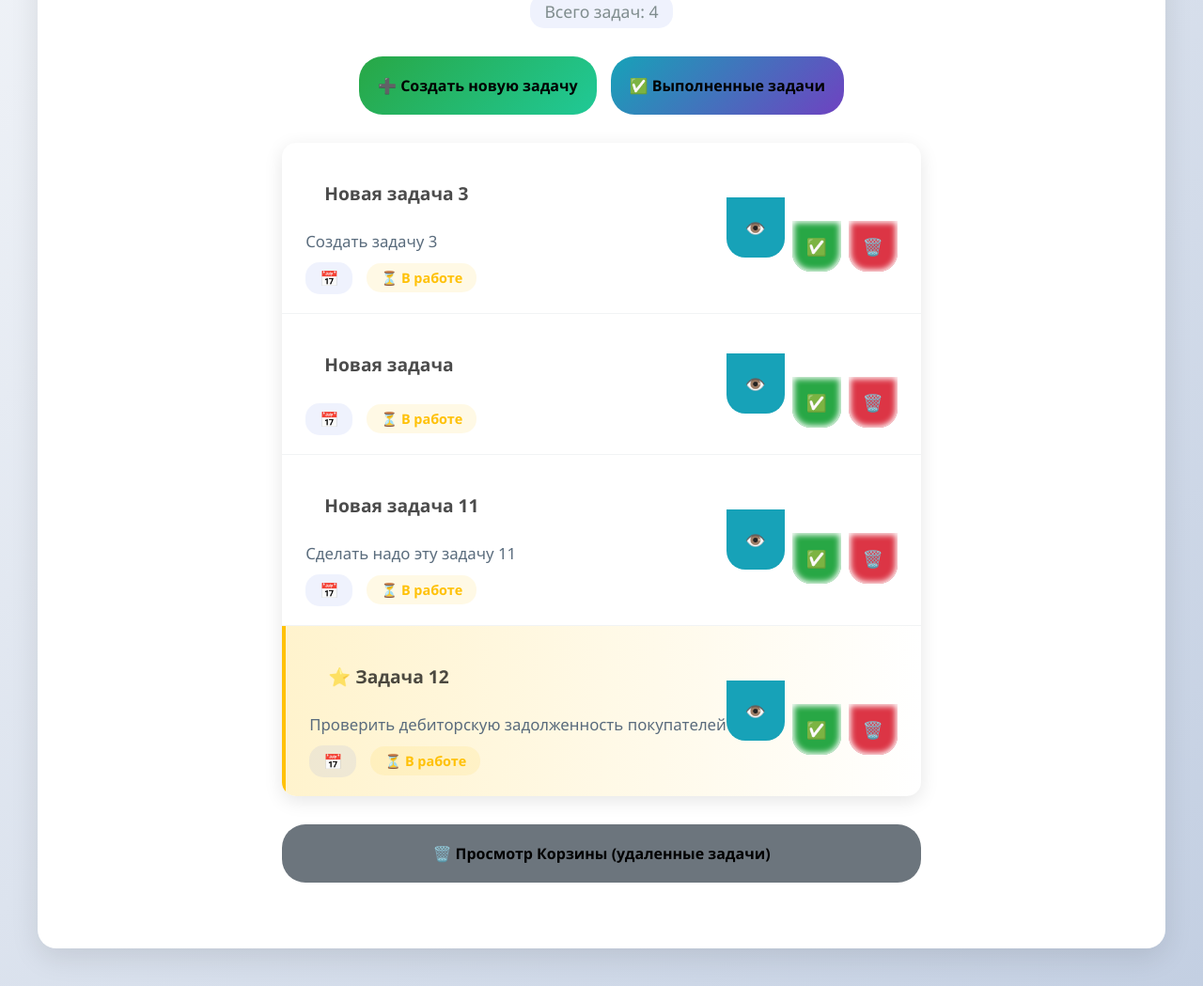
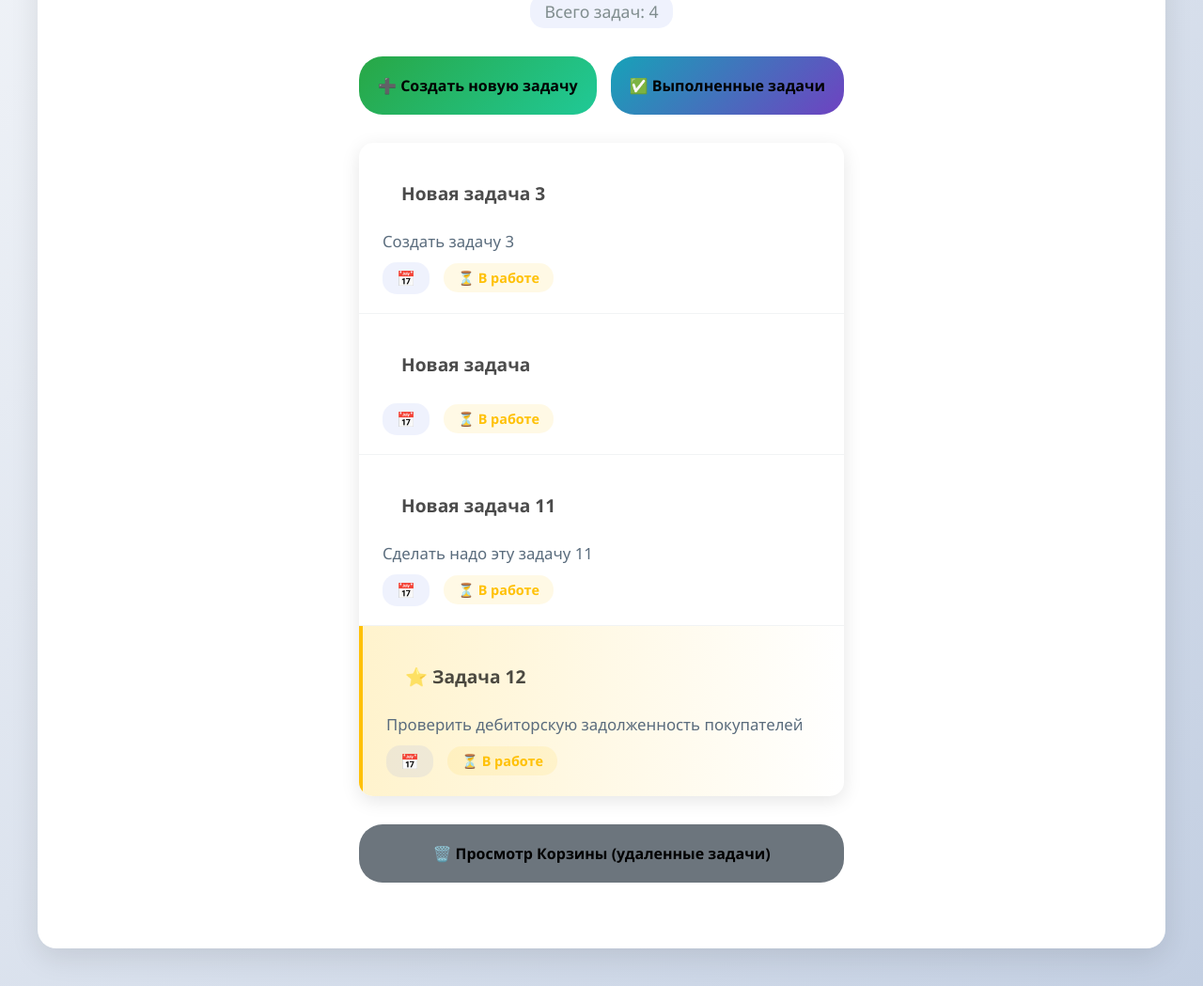
Before and after one commit to yana7777777/financial_analysis, a Django app: page /todo/ in a window 1280 px wide. Shown: the part 394-1443 px from the top of the page at 94% size. Run offline with Django 5.2, Linux system fonts and the light colour scheme; a user stored in the database is signed in; data comes from the database, SQL or seed files in the repository; both versions use the stored data as it was after the commit.

Commit message:
added 22.11.25

```diff
--- a/todo/templates/todo/currenttodos.html
+++ b/todo/templates/todo/currenttodos.html
@@ -46,27 +46,27 @@
                 </div>
             </div>
 
-            <div class="todo-actions">
-                <a href="{% url 'viewtodo' todo.id %}" class="btn view-btn" title="Просмотр">
-                    👁️
-                </a>
+<!--            <div class="todo-actions">-->
+<!--                <a href="{% url 'viewtodo' todo.id %}" class="btn view-btn" title="Просмотр">-->
+<!--                    👁️-->
+<!--                </a>-->
 
-                {% if not todo.completed %}
-                <form action="{% url 'completetodo' todo.id %}" method="POST" class="todo-form">
-                    {% csrf_token %}
-                    <button type="submit" class="btn complete-btn" title="Завершить задачу">
-                        ✅
-                    </button>
-                </form>
-                {% endif %}
+<!--                {% if not todo.completed %}-->
+<!--                <form action="{% url 'completetodo' todo.id %}" method="POST" class="todo-form">-->
+<!--                    {% csrf_token %}-->
+<!--                    <button type="submit" class="btn complete-btn" title="Завершить задачу">-->
+<!--                        ✅-->
+<!--                    </button>-->
+<!--                </form>-->
+<!--                {% endif %}-->
 
-                <form action="{% url 'deletetodo' todo.id %}" method="POST" class="todo-form">
-                    {% csrf_token %}
-                    <button type="submit" class="btn delete-btn" title="Удалить в корзину">
-                        🗑️
-                    </button>
-                </form>
-            </div>
+<!--                <form action="{% url 'deletetodo' todo.id %}" method="POST" class="todo-form">-->
+<!--                    {% csrf_token %}-->
+<!--                    <button type="submit" class="btn delete-btn" title="Удалить в корзину">-->
+<!--                        🗑️-->
+<!--                    </button>-->
+<!--                </form>-->
+<!--            </div>-->
         </div>
         {% empty %}
         <div class="no-todos">
```
Also changed, not shown: todo/templates/todo/viewtodo.html (+6 -6 lines), db.sqlite3.
